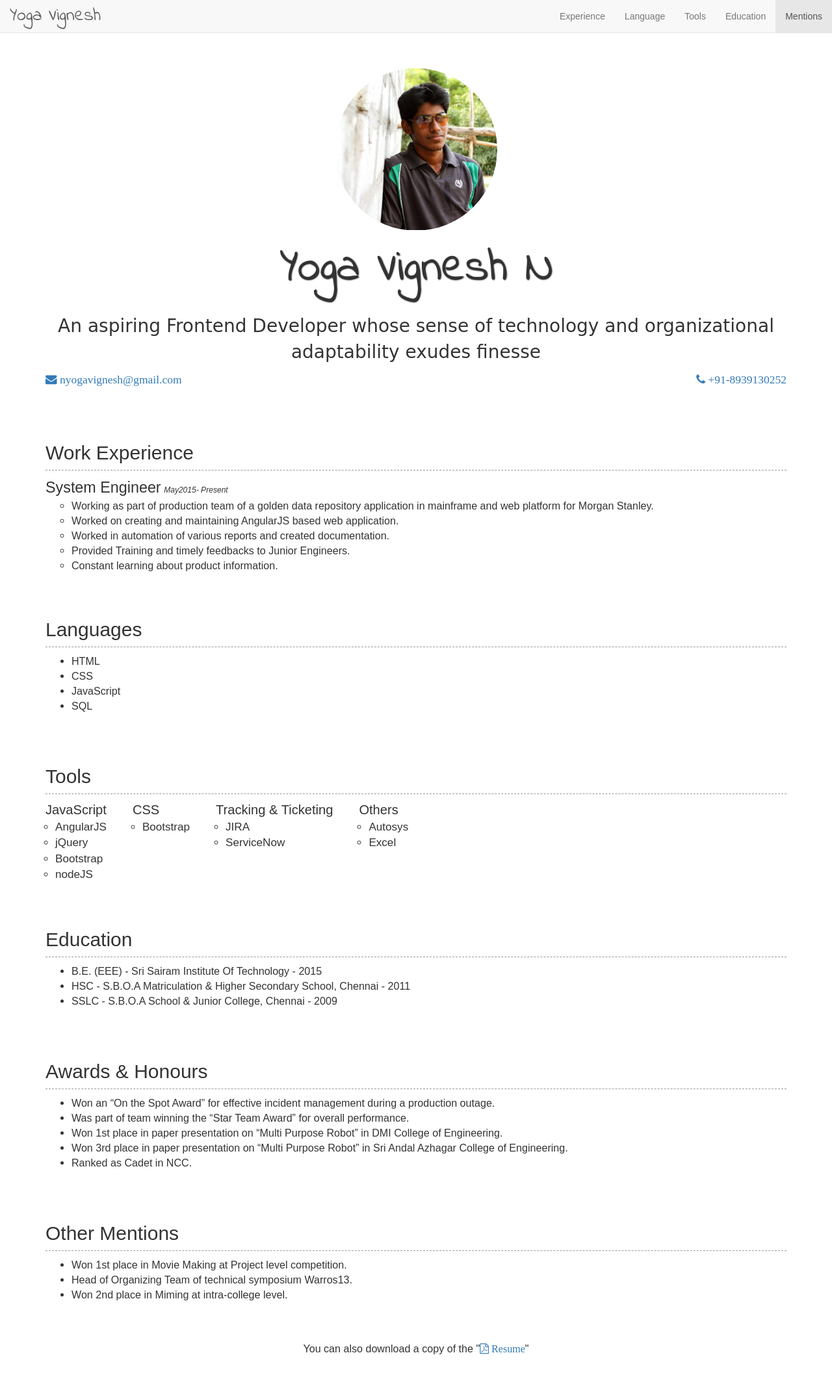
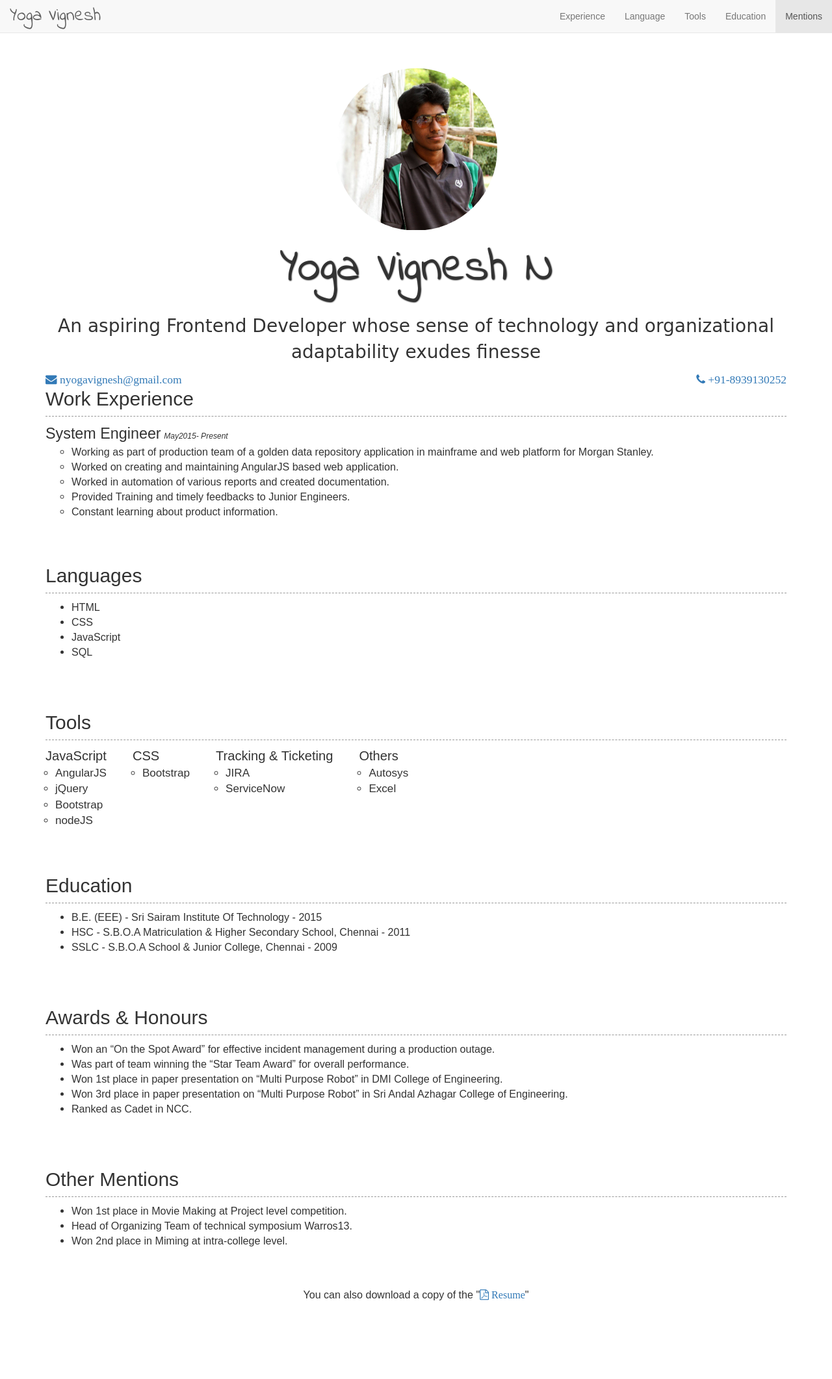
Before and after one commit to yogZ-codeR/Resume, a plain HTML site: page index.html in a window 1280 px wide. Shown: the whole page at 65% size. After the commit the page ends 2014 px from the top, so only its background shows below. Drawn offline with nearby package versions, Linux system fonts and the light colour scheme.

Commit message:
fixed header footer height changed to auto

```diff
--- a/css/style.css
+++ b/css/style.css
@@ -6,13 +6,13 @@ body {
 footer {
   margin-top: 50px;
   padding-top: 10px;
-  height: 100px;
+
 }
 
 
 
 #home {
-  height: 550px;
+
   padding-top: 50px;
   padding-bottom: 35px;
 }
```
